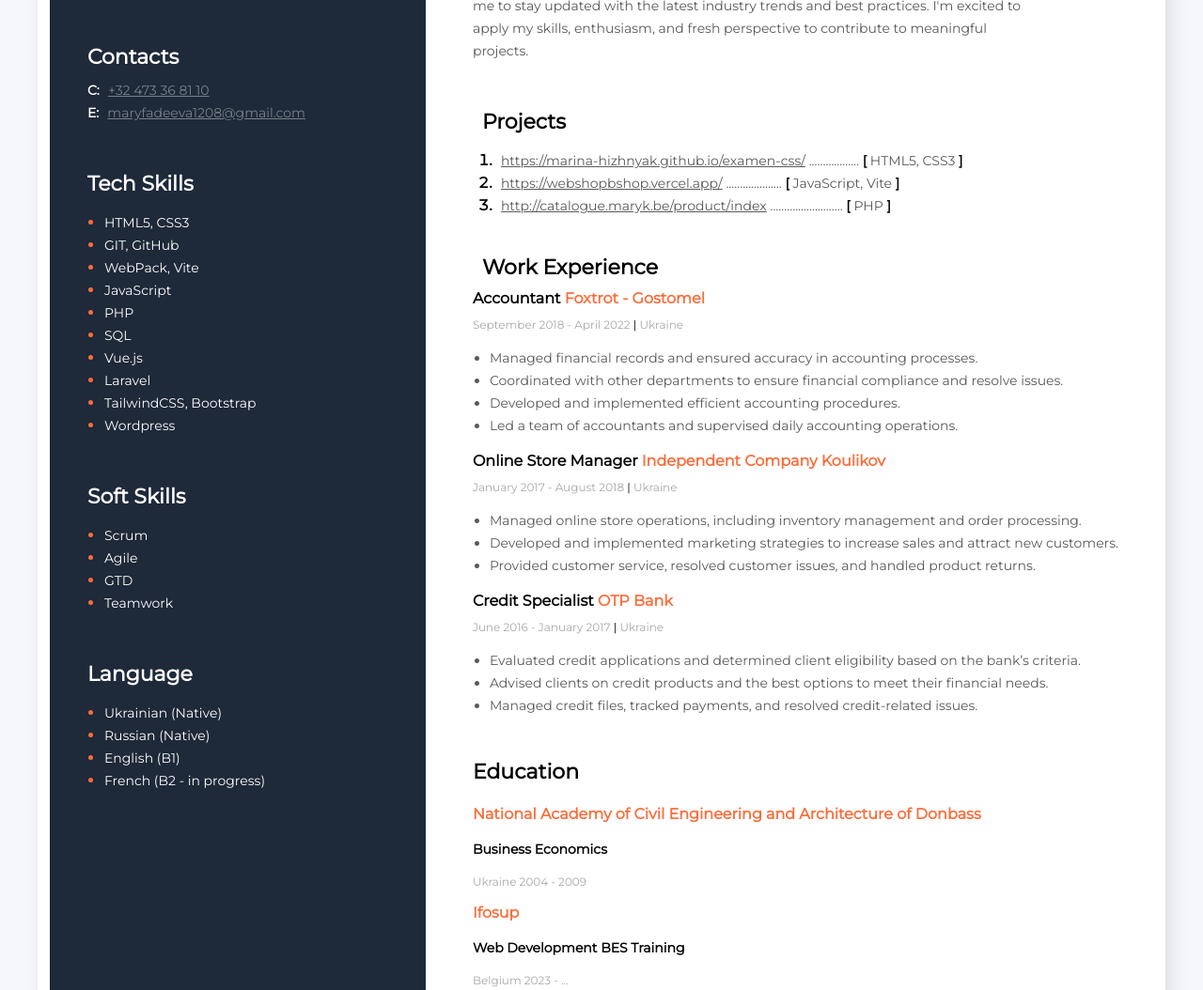
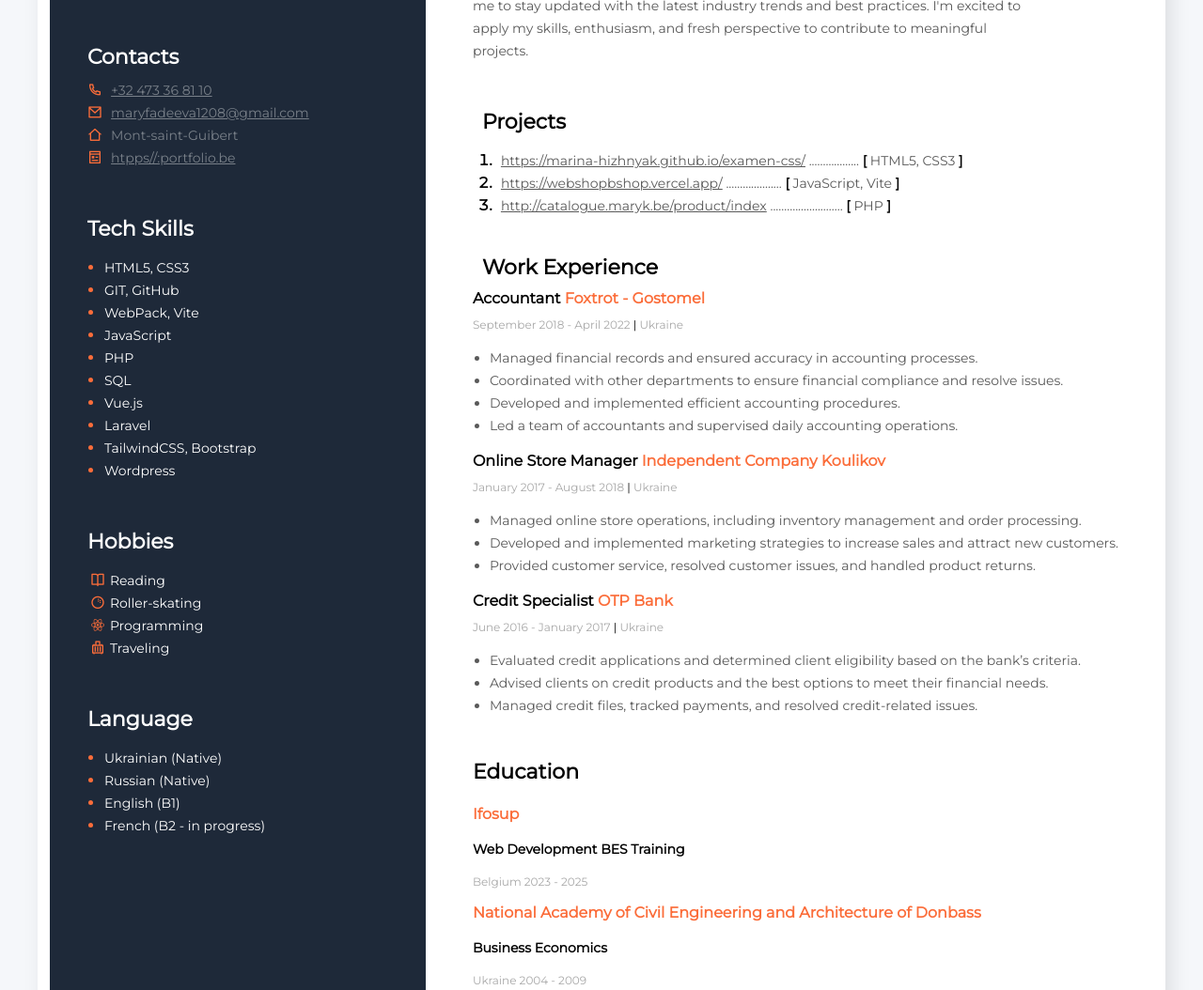
Before and after one commit to Marina-Hizhnyak/CV, a plain HTML site: page index.html in a window 1280 px wide. Shown: the part 383-1437 px from the top of the page at 94% size. Drawn offline with nearby package versions, Linux system fonts and the light colour scheme.

Commit message:
+icons,+hobbies

```diff
--- a/css/style.css
+++ b/css/style.css
@@ -218,7 +218,7 @@ body {
 .soft-skills-list {
   padding-left: 18px;
 }
-.soft-skills-item {
+.soft-skills-item, .hobbies-list-item {
   color: #fb6d3a;
 }
 .soft-skills-item-text {
@@ -240,3 +240,17 @@ body {
   height: 300px;
   width: auto;
 }
+
+.icon {
+  color: #fb6d3a;
+  padding-right: 5px;
+}
+.hobbies-list {
+  list-style-type: none;
+}
+.hobbies-list {
+  padding-left: 3px;
+}
+.hobbies-list-item {
+  padding-left: 5px;
+}
--- a/index.html
+++ b/index.html
@@ -9,6 +9,7 @@
     <link rel="preconnect" href="https://fonts.gstatic.com">
     <link href="https://fonts.googleapis.com/css2?family=Montserrat&display=swap" rel="stylesheet">
     <link rel="stylesheet" href="css/style.css">
+    <link href="https://cdn.jsdelivr.net/npm/remixicon@4.3.0/fonts/remixicon.css" rel="stylesheet" />
 </head>
 
 <body>
@@ -130,33 +131,43 @@
             <!--my Education section-->
             <div class="my-Education-section">
                 <h3 class="my-Education-header">Education</h3>
+                <h3 class="my-Education-university">Ifosup</h3>
+                <h4 class="my-Education-university-faculty">Web Development BES Training</h4>
+                <p class="my-Work-Experience-period">Belgium 2023 - 2025</p>
                 <h3 class="my-Education-university">National Academy of Civil Engineering and Architecture of Donbass
                 </h3>
                 <h4 class="my-Education-university-faculty">Business Economics</h4>
                 <p class="my-Work-Experience-period">Ukraine 2004 - 2009</p>
-                <h3 class="my-Education-university">Ifosup</h3>
-                <h4 class="my-Education-university-faculty">Web Development BES Training</h4>
-                <p class="my-Work-Experience-period">Belgium 2023 - ...</p>
             </div>
         </div>
         <!--sidebar section-->
         <aside class="sidebar-section">
             <div class="photo-container">
-                <img class="photo-profil" src="img/photo.jpg" alt="my foto">
+                <img class="photo-profil" src="img/photo1.jpg" alt="my foto">
             </div>
             <!--contacts section-->
             <div class="contacts-section">
                 <h3 class="sidebar-title">Contacts</h3>
                 <div>
-                    <span class="contacts-section-type">C:</span>
-                    <a class="contacts-section-link" href="tel:+32 473 36 81 10">+32 473 36 81 10</a>
+                    <i class="ri-phone-line icon"></i>
+                    <a class="contacts-section-link" href="tel:+32 473 36 81 10"> +32 473 36 81 10</a>
                 </div>
                 <div>
-                    <span class="contacts-section-type">E:</span>
-                    <a class="contacts-section-link" href="mailto:chornyiav@gmail.com">maryfadeeva1208@gmail.com</a>
+                    <i class="ri-mail-line icon"></i>
+                    <a class="contacts-section-link" href="mailto:maryfadeeva1208@gmail.com">
+                        maryfadeeva1208@gmail.com</a>
+                </div>
+                <div>
+                    <i class="ri-home-2-line icon"></i>
+                    <a class="contacts-section-link"> Mont-saint-Guibert</a>
 
                 </div>
+                <div>
+                    <i class="ri-pages-line icon"></i>
+                    <a class="contacts-section-link" href="htpps//:portfolio.be"> htpps//:portfolio.be</a>
+                </div>
             </div>
+
             <!--tech skills section-->
             <div class="tech-skills">
                 <h3 class="sidebar-title">Tech Skills</h3>
@@ -177,7 +188,7 @@
             </div>
 
             <!--soft skills section-->
-            <div class="soft-skills">
+            <!-- <div class="soft-skills">
                 <h3 class="sidebar-title">Soft Skills</h3>
                 <ul class="soft-skills-list">
                     <li class="soft-skills-item"><span class="soft-skills-item-text">Scrum</span></li>
@@ -185,8 +196,24 @@
                     <li class="soft-skills-item"><span class="soft-skills-item-text">GTD</span></li>
                     <li class="soft-skills-item"><span class="soft-skills-item-text">Teamwork</span></li>
                 </ul>
+            </div> -->
+
+            <!--hobbies section-->
+            <div class="soft-skills">
+                <h3 class="sidebar-title">Hobbies</h3>
+                <ul class="hobbies-list">
+                    <li class="hobbies-item"><i class="ri-book-open-line icon"></i><span
+                            class="soft-skills-item-text">Reading</span></li>
+                    <li class="hobbies-item">
+                        <i class="ri-golf-ball-line icon"></i><span class="soft-skills-item-text">Roller-skating</span>
+                    </li>
+                    <li class="hobbies-item">
+                        <i class="ri-reactjs-fill icon"></i><span class="soft-skills-item-text">Programming</span>
+                    </li>
+                    <li class="hobbies-item"><i class="ri-suitcase-3-line icon"></i><span
+                            class="soft-skills-item-text">Traveling</span></li>
+                </ul>
             </div>
-
 
             <!--language section-->
             <div class="soft-skills">
```
Also changed, not shown: img/photo1.jpg (added).
